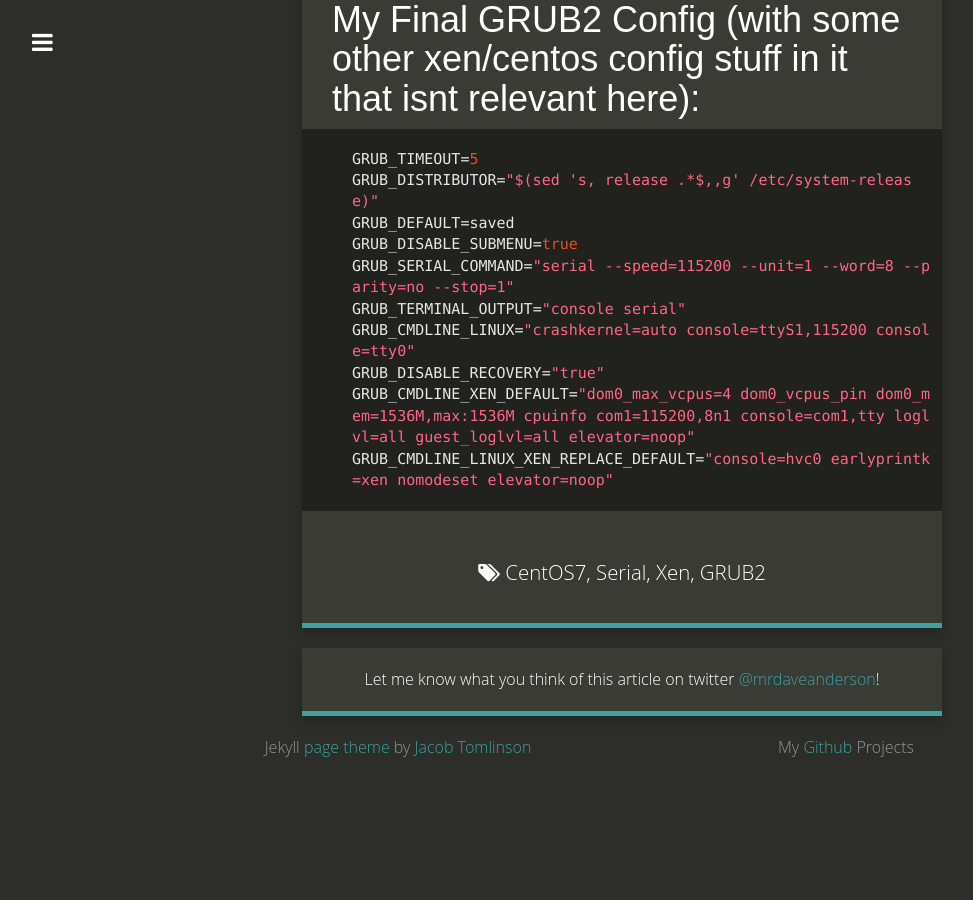
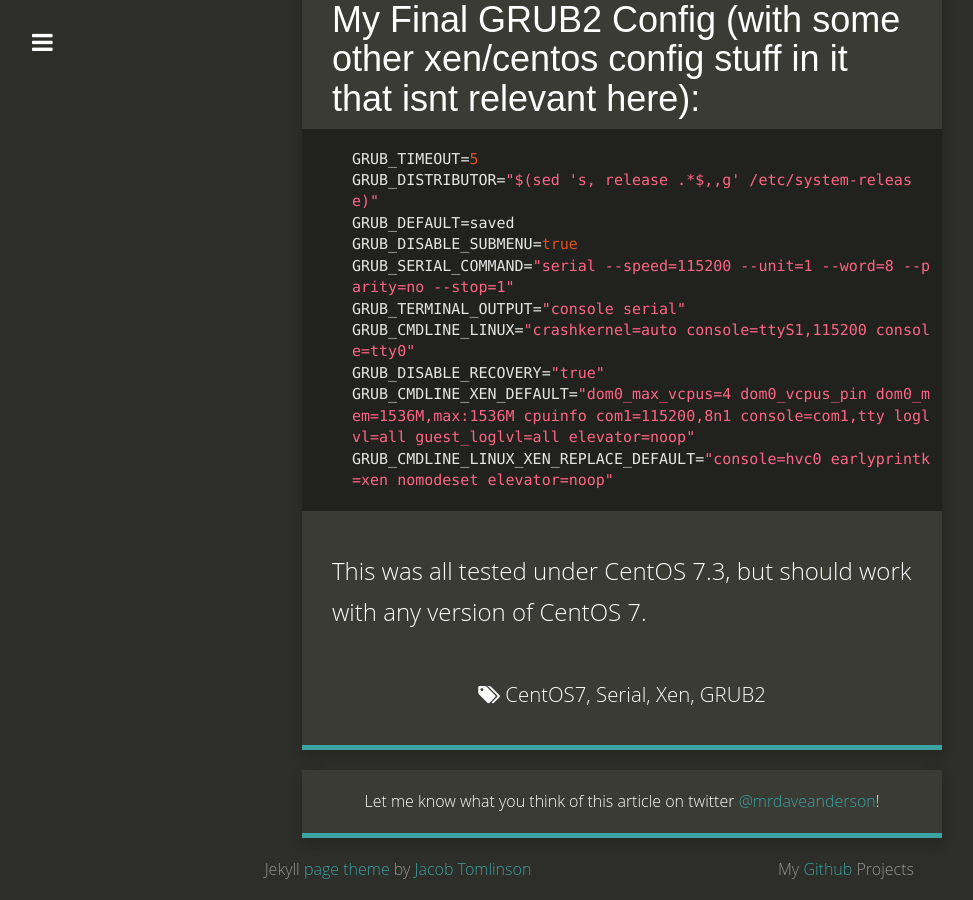
Before and after one commit to mrdaveanderson/mrdaveanderson.github.io, a Jekyll site: the page built from _posts/2017-04-14-CentOS7SerialConsole.md, in a window 1280 px wide and 900 px high, scrolled down 3877 px. Shown: the whole window, without its empty margins (18-991 px from the left). Built offline with Jekyll 4.4.1, drawn with Linux system fonts in a browser that asks for light colours; nearby versions of some CDN libraries; before the commit the page ends 4656 px from its top, so only the background shows below that.

Commit message:
lets post stuff!

````diff
--- a/_posts/2017-04-14-CentOS7SerialConsole.md
+++ b/_posts/2017-04-14-CentOS7SerialConsole.md
@@ -79,3 +79,5 @@ GRUB_DISABLE_RECOVERY="true"
 GRUB_CMDLINE_XEN_DEFAULT="dom0_max_vcpus=4 dom0_vcpus_pin dom0_mem=1536M,max:1536M cpuinfo com1=115200,8n1 console=com1,tty loglvl=all guest_loglvl=all elevator=noop"
 GRUB_CMDLINE_LINUX_XEN_REPLACE_DEFAULT="console=hvc0 earlyprintk=xen nomodeset elevator=noop"
 ```
+
+This was all tested under CentOS 7.3, but should work with any version of CentOS 7.
````
